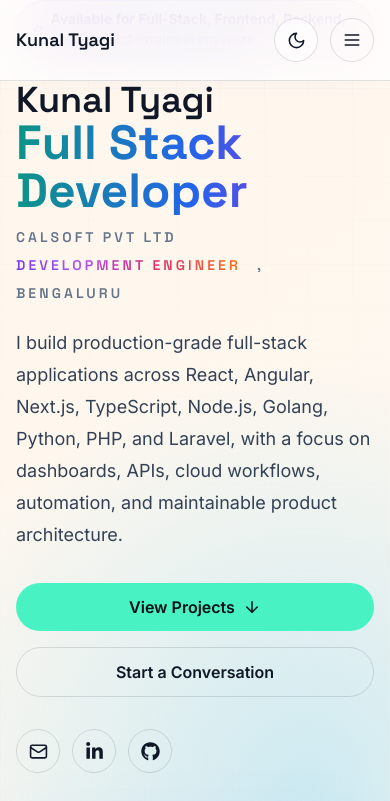
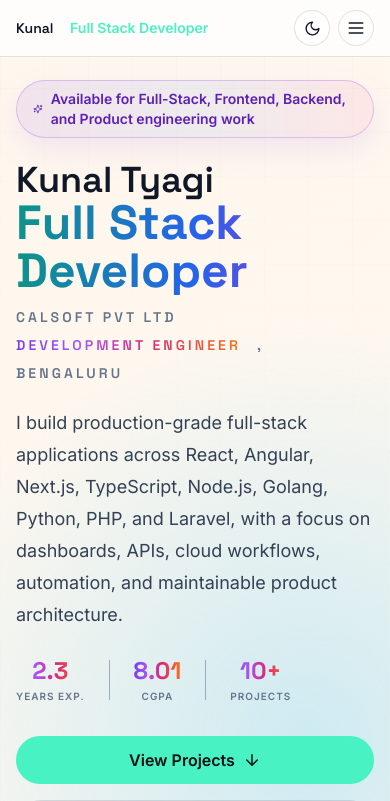
Before and after one commit to KunalTyagi01/Portfolio, a Next.js app: page / in a window 390 px wide. Shown: the top 801 px of the page. Built offline with nearby package versions, Linux system fonts and the light colour scheme.

Commit message:
fix: mobile responsiveness and minor fixes

```diff
--- a/app/page.tsx
+++ b/app/page.tsx
@@ -15,12 +15,12 @@ export default function Home() {
       <div className="noise" />
       <Navbar />
       <Hero />
-      <About />
       <Skills />
       <Experience />
       <Projects />
       <PersonalProjects />
       <Achievements />
+      <About />
       <Contact />
       <Footer />
     </main>
--- a/components/Contact.tsx
+++ b/components/Contact.tsx
@@ -13,7 +13,7 @@ export function Contact() {
           <p className="text-lg leading-8 text-slate-300">
             Seeking a challenging role as a Full-Stack Developer. Open to
             full-time opportunities, collaborations, and interesting engineering
-            problems worth solving — across Full-Stack, Frontend, Backend, MERN,
+            problems worth solving, across Full-Stack, Frontend, Backend, MERN,
             MEAN, Product Engineering, and Cloud-Native systems.
           </p>
           <div className="mt-8 space-y-4">
--- a/components/Hero.tsx
+++ b/components/Hero.tsx
@@ -38,11 +38,11 @@ export function Hero() {
   return (
     <section
       id="home"
-      className="section-shell relative min-h-screen scroll-mt-24 pt-32 sm:pt-40 md:pt-20"
+      className="section-shell relative min-h-screen scroll-mt-24 pt-20 sm:pt-24 md:pt-20"
     >
       <div className="grid min-h-[calc(100vh-10rem)] items-center gap-12 lg:grid-cols-[1.08fr_0.92fr]">
         <motion.div
-          className="-mt-32 sm:-mt-44"
+          className="lg:-mt-56"
           initial={{ opacity: 0, y: 30 }}
           animate={{ opacity: 1, y: 0 }}
           transition={{ duration: 0.8, ease: [0.22, 1, 0.36, 1] }}
@@ -67,6 +67,42 @@ export function Hero() {
           <p className="mt-6 max-w-2xl text-lg leading-8 text-slate-300">
             {profile.intro}
           </p>
+          <div className="mt-6 flex items-center gap-6">
+            <div className="text-center">
+              <p className="gradient-number font-display text-2xl font-bold">
+                2.3
+              </p>
+              <p className="mt-0.5 text-[10px] font-semibold uppercase tracking-widest text-slate-400">
+                Years Exp.
+              </p>
+            </div>
+            <div
+              aria-hidden
+              className="h-10 w-px"
+              style={{ backgroundColor: "rgba(100, 116, 139, 0.55)" }}
+            />
+            <div className="text-center">
+              <p className="gradient-number font-display text-2xl font-bold">
+                8.01
+              </p>
+              <p className="mt-0.5 text-[10px] font-semibold uppercase tracking-widest text-slate-400">
+                CGPA
+              </p>
+            </div>
+            <div
+              aria-hidden
+              className="h-10 w-px"
+              style={{ backgroundColor: "rgba(100, 116, 139, 0.55)" }}
+            />
+            <div className="text-center">
+              <p className="gradient-number font-display text-2xl font-bold">
+                10+
+              </p>
+              <p className="mt-0.5 text-[10px] font-semibold uppercase tracking-widest text-slate-400">
+                Projects
+              </p>
+            </div>
+          </div>
           <div className="mt-8 flex flex-col gap-4 sm:flex-row">
             <a
               href="#projects"
@@ -98,7 +134,7 @@ export function Hero() {
           </div>
         </motion.div>
         <motion.div
-          className="glass relative overflow-hidden rounded-[2rem] p-6 sm:-mt-8"
+          className="hidden lg:block glass relative overflow-hidden rounded-[2rem] p-6 sm:-mt-8"
           initial={{ opacity: 0, scale: 0.94 }}
           animate={{ opacity: 1, scale: 1 }}
           transition={{ duration: 0.8, delay: 0.15, ease: [0.22, 1, 0.36, 1] }}
--- a/components/Navbar.tsx
+++ b/components/Navbar.tsx
@@ -43,12 +43,12 @@ export function Navbar() {
   useEffect(() => {
     const sectionIds = [
       "home",
-      "about",
       "skills",
       "experience",
       "projects",
       "personal-projects",
       "achievements",
+      "about",
       "contact",
     ];
     let rafId: number | null = null;
@@ -200,27 +200,36 @@ export function Navbar() {
       </aside>
 
       <header className="fixed left-0 right-0 top-0 z-50 border-b border-white/10 bg-ink/72 backdrop-blur-xl md:hidden">
-        <nav className="section-shell flex h-20 items-center justify-between">
-          <a
-            href="#home"
-            className="focus-ring rounded-md font-display text-lg font-semibold text-white"
-          >
-            {profile.name}
-          </a>
-          <div className="flex items-center gap-3">
+        <nav className="section-shell flex h-14 items-center justify-between">
+          <div className="flex min-w-0 flex-1 items-center gap-1.5">
+            <a
+              href="#home"
+              className="focus-ring rounded-md font-display text-sm font-semibold text-white"
+            >
+              Kunal
+            </a>
+            <span className="text-white/40">·</span>
+            <span className="truncate text-sm font-semibold text-mint">
+              Full Stack Developer
+            </span>
+            <span className="ml-1 hidden shrink-0 rounded-full border border-mint/30 bg-mint/10 px-2 py-0.5 text-[9px] font-semibold text-mint sm:inline-flex">
+              ● Open
+            </span>
+          </div>
+          <div className="flex items-center gap-2">
             <button
               type="button"
               aria-label={`Switch to ${theme === "dark" ? "light" : "dark"} mode`}
               onClick={toggleTheme}
-              className="focus-ring inline-flex h-11 w-11 items-center justify-center rounded-full border border-white/15 bg-white/[0.04] text-white transition hover:border-mint hover:text-mint"
+              className="focus-ring inline-flex h-9 w-9 items-center justify-center rounded-full border border-white/15 bg-white/[0.04] text-white transition hover:border-mint hover:text-mint"
             >
-              {theme === "dark" ? <Sun size={19} /> : <Moon size={19} />}
+              {theme === "dark" ? <Sun size={17} /> : <Moon size={17} />}
             </button>
             <button
               type="button"
               aria-label="Toggle menu"
               onClick={() => setOpen((value) => !value)}
-              className="focus-ring inline-flex h-11 w-11 items-center justify-center rounded-full border border-white/15 text-white"
+              className="focus-ring inline-flex h-9 w-9 items-center justify-center rounded-full border border-white/15 text-white"
             >
               {open ? <X size={20} /> : <Menu size={20} />}
             </button>
--- a/components/PersonalProjects.tsx
+++ b/components/PersonalProjects.tsx
@@ -89,6 +89,7 @@ function ProjectModal({
           </ul>
         </div>
         <div className="mt-auto flex flex-wrap gap-3">
+          {project.github !== "https://github.com/KunalTyagi01" && (
             <a
               href={project.github}
               target="_blank"
@@ -97,6 +98,7 @@ function ProjectModal({
             >
               <FaGithub size={16} /> GitHub <ExternalLink size={14} />
             </a>
+          )}
           {typeof (project as Record<string, unknown>).live === "string" && (
             <a
               href={String((project as Record<string, unknown>).live)}
@@ -168,8 +170,9 @@ function FeaturedCard({
               }}
               className="focus-ring inline-flex items-center justify-center gap-2 rounded-full bg-mint px-6 py-3 font-semibold text-ink transition hover:-translate-y-0.5 hover:bg-white"
             >
-              View Case Study <ArrowRight size={18} />
+              View Details <ArrowRight size={18} />
             </button>
+            {project.github !== "https://github.com/KunalTyagi01" && (
               <a
                 href={project.github}
                 target="_blank"
@@ -179,6 +182,7 @@ function FeaturedCard({
               >
                 <FaGithub size={16} /> GitHub
               </a>
+            )}
           </div>
         </div>
         <div className="hidden flex-col justify-start lg:flex">
--- a/data/portfolio.ts
+++ b/data/portfolio.ts
@@ -345,7 +345,7 @@ export const personalProjects = [
     name: "Task Dashboard SaaS",
     featured: true,
     cardDescription:
-      "A production-grade, multi-tenant project management SaaS engineered with Next.js 14 App Router, Prisma ORM, and PostgreSQL — featuring workspace isolation, role-based access control, and real-time activity tracking across boards and teams.",
+      "A production-grade, multi-tenant project management SaaS engineered with Next.js 14 App Router, Prisma ORM, and PostgreSQL, featuring workspace isolation, role-based access control, and real-time activity tracking across boards and teams.",
     cardHighlights: [
       "Multi-tenant workspace architecture with row-level data isolation and team-scoped permission boundaries enforced at the API layer.",
       "RSC-first design with React Server Components for data fetching and Server Actions for mutations, minimising client-side JS payload.",
@@ -353,7 +353,7 @@ export const personalProjects = [
       "Auth.js v5 with credential, GitHub, and Google OAuth providers backed by database-persisted sessions and CSRF protection.",
     ],
     description:
-      "Architected a full-stack SaaS product management platform from schema design through to deployment — covering multi-tenant data isolation, server-driven UI with React Server Components, type-safe API contracts via Zod, and production CI/CD through Vercel.",
+      "Architected a full-stack SaaS product management platform from schema design through to deployment, covering multi-tenant data isolation, server-driven UI with React Server Components, type-safe API contracts via Zod, and production CI/CD through Vercel.",
     tech: [
       "Next.js 14",
       "TypeScript",
@@ -373,56 +373,44 @@ export const personalProjects = [
       "GitHub Actions",
     ],
     highlights: [
-      "Designed a normalised PostgreSQL schema with Prisma ORM covering users, workspaces, boards, tasks, labels, assignments, activity logs, and role memberships — with proper cascades, foreign-key indexes, and constraint enforcement.",
+      "Designed a normalised PostgreSQL schema with Prisma ORM covering users, workspaces, boards, tasks, labels, assignments, activity logs, and role memberships, with proper cascades, foreign-key indexes, and constraint enforcement.",
       "Implemented Next.js 14 App Router with an RSC-first architecture: server components handle data fetching, client components own interaction, and server actions drive mutations with optimistic state rollback on failure.",
       "Engineered a Role-Based Access Control system with workspace-level roles (Admin, Member, Viewer) enforced through middleware guards, API-layer permission checks, and UI-layer conditional rendering.",
       "Developed a REST API surface using Next.js Route Handlers with Zod schema validation, structured error envelopes, and consistent HTTP status semantics across all resource operations.",
       "Integrated Auth.js v5 with credential and OAuth (GitHub, Google) providers, JWT + database session strategies, CSRF protection, and route-level middleware for authenticated-only access patterns.",
-      "Configured React Query for server state synchronisation — stale-while-revalidate patterns, cache invalidation on mutations, and background refetch strategies to maintain data freshness without over-fetching.",
+      "Configured React Query for server state synchronisation, stale-while-revalidate patterns, cache invalidation on mutations, and background refetch strategies to maintain data freshness without over-fetching.",
     ],
     github: "https://github.com/KunalTyagi01",
   },
   {
-    name: "Real-time Chat App",
-    cardDescription:
-      "A horizontally scalable real-time messaging system built on Socket.io, Node.js, and Redis pub/sub — supporting multi-room conversations, user presence tracking, JWT-secured WebSocket handshakes, and MongoDB-persisted message history.",
-    cardHighlights: [
-      "Event-driven WebSocket architecture with Socket.io rooms, namespace isolation, and Redis pub/sub for cross-instance message fan-out.",
-      "Stateless JWT auth validated on socket handshake — only authorised connections can join rooms or broadcast events.",
-      "MongoDB compound-indexed message collections for efficient timeline pagination and TTL-based ephemeral message cleanup.",
-      "Docker-containerised backend with Nginx reverse proxy, service health checks, and graceful shutdown for zero-downtime restarts.",
-    ],
+    name: "Movie Ticket Booking",
     description:
-      "Production-ready real-time chat platform built with Socket.io, Node.js, Redis, TypeScript, and MongoDB — horizontally scalable, JWT-secured, and containerised with Docker Compose.",
+      "Constructed a full-stack movie ticket booking application with discovery, authentication, seat selection, reservation, and checkout-oriented workflows.",
     tech: [
       "React",
-      "TypeScript",
       "Node.js",
-      "Socket.io",
       "Express.js",
-      "Redis",
-      "MongoDB",
-      "Mongoose",
-      "JWT",
-      "Zod",
-      "React Query",
-      "Tailwind CSS",
-      "Docker",
-      "Docker Compose",
-      "Nginx",
+      "JavaScript",
       "REST APIs",
-      "GitHub Actions",
+      "Authentication",
+      "Authorization",
+      "Payment API",
+      "Movie API",
+      "Seat Selection",
+      "State Management",
+      "HTML",
+      "CSS",
+      "Responsive Design",
     ],
     highlights: [
-      "Designed a typed Socket.io event contract covering connection lifecycle, room join/leave, message broadcast, typing indicators, read receipts, and structured error recovery — preventing event-name drift across client and server.",
-      "Implemented a Redis pub/sub adapter for Socket.io to enable multi-instance horizontal scaling — messages fan out across all server nodes without sticky sessions, supporting stateless load balancing.",
-      "Built JWT-secured WebSocket handshake middleware that validates token signature, expiry, and user payload before socket registration, with graceful rejection and descriptive error events on auth failure.",
-      "Designed MongoDB collections with compound indexes on (roomId, createdAt) for efficient cursor-based timeline pagination, and TTL indexes on ephemeral event documents for automatic cleanup without cron jobs.",
-      "Built the React client with optimistic message rendering, a queue-based send-retry mechanism on reconnect, scroll-anchor detection for new messages, and real-time connection state feedback using Socket.io client lifecycle events.",
-      "Implemented typing broadcast debouncing (300ms), per-room unread counters using Redis sorted sets, and online presence tracking with heartbeat-based TTL expiry for accurate and low-latency user status.",
-      "Containerised the full stack with Docker Compose — Node.js, Redis, and MongoDB services with health-check dependencies, volume-mounted data persistence, and an Nginx reverse-proxy configuration for production routing.",
+      "Developed end-to-end booking flows for movie discovery, theatre selection, seat selection, reservation review, and checkout preparation.",
+      "Integrated third-party APIs for movie data and payment processing to simulate real-world transactional application behavior.",
+      "Implemented authentication-aware user flows to manage booking actions and protect user-specific reservation data.",
+      "Designed responsive customer-facing screens with clear navigation, selection states, and booking status feedback.",
+      "Organized reusable UI logic and API request handling to support maintainable feature growth across booking modules.",
     ],
-    github: "https://github.com/KunalTyagi01",
+    github: "https://github.com/KunalTyagi01/movie-ticket-booking",
+    live: "https://kunaltyagi01.github.io/movie-ticket-booking/",
   },
   {
     name: "Social Media Application",
@@ -454,34 +442,46 @@ export const personalProjects = [
     github: "https://github.com/KunalTyagi01/Social-Media-Application",
   },
   {
-    name: "Movie Ticket Booking",
+    name: "Real-time Chat App",
+    cardDescription:
+      "A horizontally scalable real-time messaging system built on Socket.io, Node.js, and Redis pub/sub, supporting multi-room conversations, user presence tracking, JWT-secured WebSocket handshakes, and MongoDB-persisted message history.",
+    cardHighlights: [
+      "Event-driven WebSocket architecture with Socket.io rooms, namespace isolation, and Redis pub/sub for cross-instance message fan-out.",
+      "Stateless JWT auth validated on socket handshake, only authorised connections can join rooms or broadcast events.",
+      "MongoDB compound-indexed message collections for efficient timeline pagination and TTL-based ephemeral message cleanup.",
+      "Docker-containerised backend with Nginx reverse proxy, service health checks, and graceful shutdown for zero-downtime restarts.",
+    ],
     description:
-      "Constructed a full-stack movie ticket booking application with discovery, authentication, seat selection, reservation, and checkout-oriented workflows.",
+      "Production-ready real-time chat platform built with Socket.io, Node.js, Redis, TypeScript, and MongoDB, horizontally scalable, JWT-secured, and containerised with Docker Compose.",
     tech: [
       "React",
+      "TypeScript",
       "Node.js",
+      "Socket.io",
       "Express.js",
-      "JavaScript",
+      "Redis",
+      "MongoDB",
+      "Mongoose",
+      "JWT",
+      "Zod",
+      "React Query",
+      "Tailwind CSS",
+      "Docker",
+      "Docker Compose",
+      "Nginx",
       "REST APIs",
-      "Authentication",
-      "Authorization",
-      "Payment API",
-      "Movie API",
-      "Seat Selection",
-      "State Management",
-      "HTML",
-      "CSS",
-      "Responsive Design",
+      "GitHub Actions",
     ],
     highlights: [
-      "Developed end-to-end booking flows for movie discovery, theatre selection, seat selection, reservation review, and checkout preparation.",
-      "Integrated third-party APIs for movie data and payment processing to simulate real-world transactional application behavior.",
-      "Implemented authentication-aware user flows to manage booking actions and protect user-specific reservation data.",
-      "Designed responsive customer-facing screens with clear navigation, selection states, and booking status feedback.",
-      "Organized reusable UI logic and API request handling to support maintainable feature growth across booking modules.",
+      "Designed a typed Socket.io event contract covering connection lifecycle, room join/leave, message broadcast, typing indicators, read receipts, and structured error recovery, preventing event-name drift across client and server.",
+      "Implemented a Redis pub/sub adapter for Socket.io to enable multi-instance horizontal scaling, messages fan out across all server nodes without sticky sessions, supporting stateless load balancing.",
+      "Built JWT-secured WebSocket handshake middleware that validates token signature, expiry, and user payload before socket registration, with graceful rejection and descriptive error events on auth failure.",
+      "Designed MongoDB collections with compound indexes on (roomId, createdAt) for efficient cursor-based timeline pagination, and TTL indexes on ephemeral event documents for automatic cleanup without cron jobs.",
+      "Built the React client with optimistic message rendering, a queue-based send-retry mechanism on reconnect, scroll-anchor detection for new messages, and real-time connection state feedback using Socket.io client lifecycle events.",
+      "Implemented typing broadcast debouncing (300ms), per-room unread counters using Redis sorted sets, and online presence tracking with heartbeat-based TTL expiry for accurate and low-latency user status.",
+      "Containerised the full stack with Docker Compose, Node.js, Redis, and MongoDB services with health-check dependencies, volume-mounted data persistence, and an Nginx reverse-proxy configuration for production routing.",
     ],
-    github: "https://github.com/KunalTyagi01/movie-ticket-booking",
-    live: "https://kunaltyagi01.github.io/movie-ticket-booking/",
+    github: "https://github.com/KunalTyagi01",
   },
   {
     name: "Face Recognition with App Lock",
@@ -674,10 +674,10 @@ export const extracurriculars = [
 ];
 
 export const navItems = [
-  { label: "About", href: "#about" },
   { label: "Skills", href: "#skills" },
   { label: "Experience", href: "#experience" },
   { label: "Projects", href: "#projects" },
   { label: "Certifications", href: "#achievements" },
+  { label: "About", href: "#about" },
   { label: "Contact", href: "#contact" },
 ];
```
Lines whose indentation alone changed are shown as unchanged.
